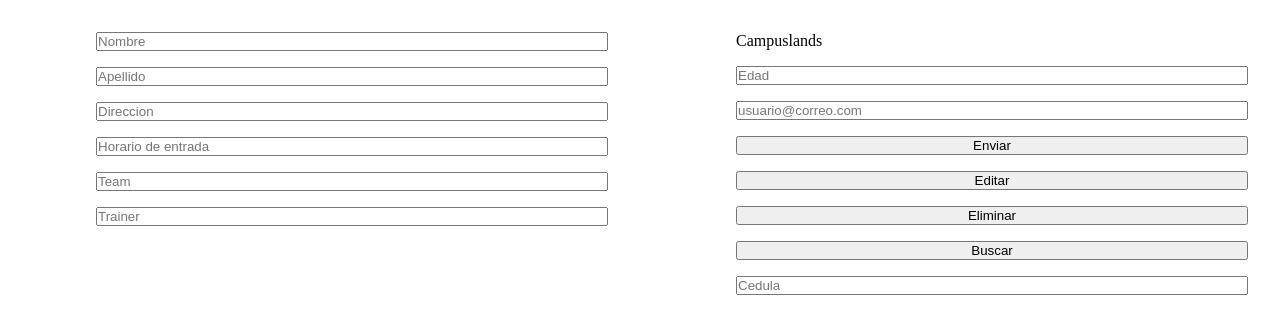
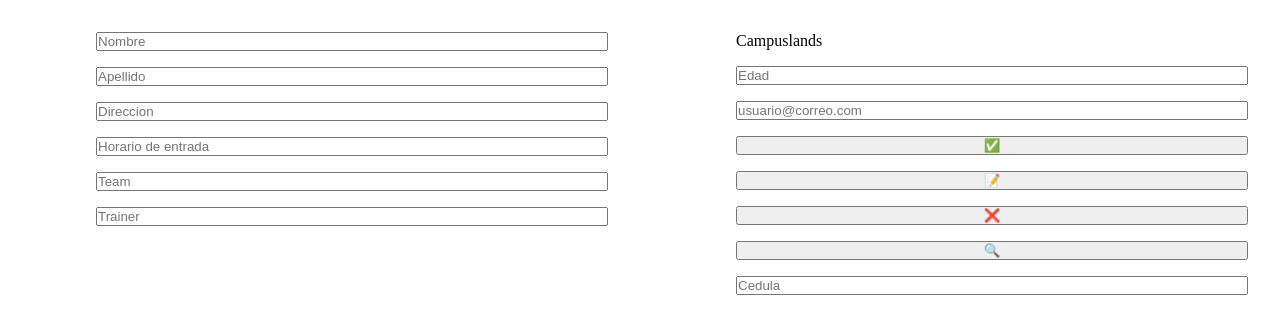
Before and after one commit to Kevin2606/proyecto, a PHP site: page / in a window 1280 px wide. Shown: the top 327 px of the page. Run offline with PHP 8.4, Linux system fonts and the light colour scheme; data that the repository does not hold is empty.

Commit message:
style: :lipstick: Cambie los iconos de los botones

```diff
--- a/index.php
+++ b/index.php
@@ -1,15 +1,15 @@
 <?php
 $acciones = [
-    "Enviar" => function () {
+    "✅" => function () {
         enviarDatos();
     },
-    "Editar" => function () {
+    "📝" => function () {
         editarDatos();
     },
-    "Eliminar" => function () {
+    "❌" => function () {
         eliminarDatos();
     },
-    "Buscar" => function ($cedula) {
+    "🔍" => function ($cedula) {
         buscarDatos($cedula);
     }
 ];
@@ -158,10 +158,10 @@ if (isset($_POST['acciones'])) {
                 <input type='text' name='edad' id='edad' placeholder='Edad' value="<?php echo $GLOBALS["recoveryData"]['edad'] ?>">
                 <input type='email' name='email' id='email' placeholder='usuario@correo.com' value="<?php echo $GLOBALS["recoveryData"]['email'] ?>">
                 <div id="acciones">
-                    <input type="submit" name="acciones" value="Enviar">
-                    <input type="submit" name="acciones" value="Editar">
-                    <input type="submit" name="acciones" value="Eliminar">
-                    <input type="submit" name="acciones" value="Buscar">
+                    <input type="submit" name="acciones" value="✅">
+                    <input type="submit" name="acciones" value="📝">
+                    <input type="submit" name="acciones" value="❌">
+                    <input type="submit" name="acciones" value="🔍">
                     <input type='number' name='cedula' id='cedula' placeholder='Cedula' value="<?php echo $GLOBALS["recoveryData"]['cedula'] ?>">
                 </div>
             </div>
```
